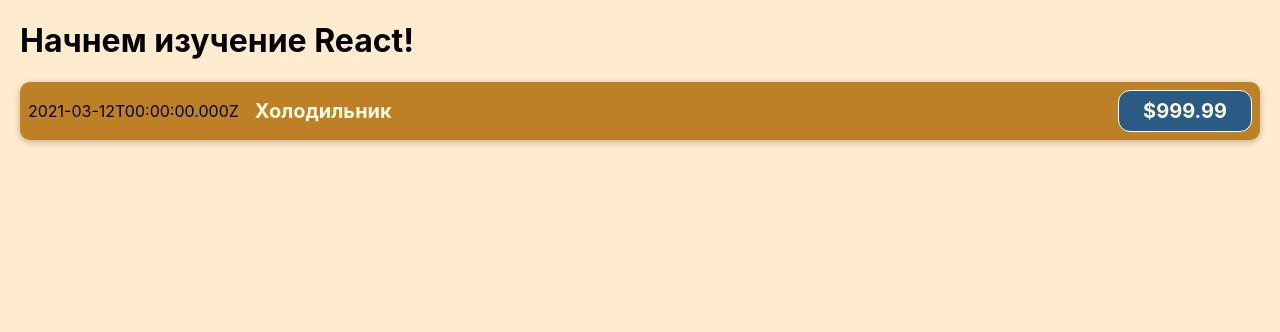
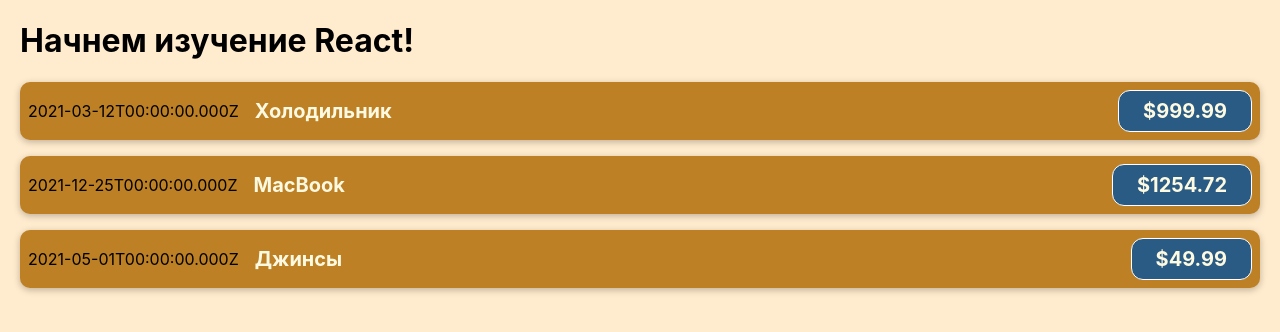
Before and after one commit to panaram1ks/react-years-expences, a JavaScript app: page / in a window 1280 px wide. Shown: the top 332 px of the page. Built offline with nearby package versions, Linux system fonts and the light colour scheme.

Commit message:
Props in Components

```diff
--- a/src/App.js
+++ b/src/App.js
@@ -1,10 +1,40 @@
 import CostItem from "./components/CostItem";
 
 function App() {
+
+  const costs = [
+    {
+      date: new Date(2021, 2, 12),
+      description: "Холодильник",
+      amount: 999.99
+    },
+    {
+      date: new Date(2021, 11, 25),
+      description: "MacBook",
+      amount: 1254.72
+    },
+    {
+      date: new Date(2021, 4, 1),
+      description: "Джинсы",
+      amount: 49.99
+    }
+  ];
+
   return (
     <div>
       <h1>Начнем изучение React!</h1>
-      <CostItem/>
+      <CostItem
+        date={costs[0].date}
+        description={costs[0].description}
+        amount={costs[0].amount}/>
+      <CostItem
+        date={costs[1].date}
+        description={costs[1].description}
+        amount={costs[1].amount}/>
+      <CostItem
+        date={costs[2].date}
+        description={costs[2].description}
+        amount={costs[2].amount}/>
     </div>
   );
 }
--- a/src/components/CostItem.js
+++ b/src/components/CostItem.js
@@ -1,17 +1,13 @@
 import './CostItem.css'
 
-function CostItem() {
-
-    const costDate = new Date(2021, 2, 12);
-    const costName = 'Холодильник';
-    const costAmount = 999.99;
+function CostItem(props) {
 
     return (
         <div className='cost-item'>
-            <div>{costDate.toISOString()}</div>
+            <div>{props.date.toISOString()}</div>
             <div className='cost-item__description'>
-                <h2>{costName}</h2>
-                <div className='cost-item__price'>${costAmount}</div>
+                <h2>{props.description}</h2>
+                <div className='cost-item__price'>${props.amount}</div>
             </div>
         </div>
     );
```
